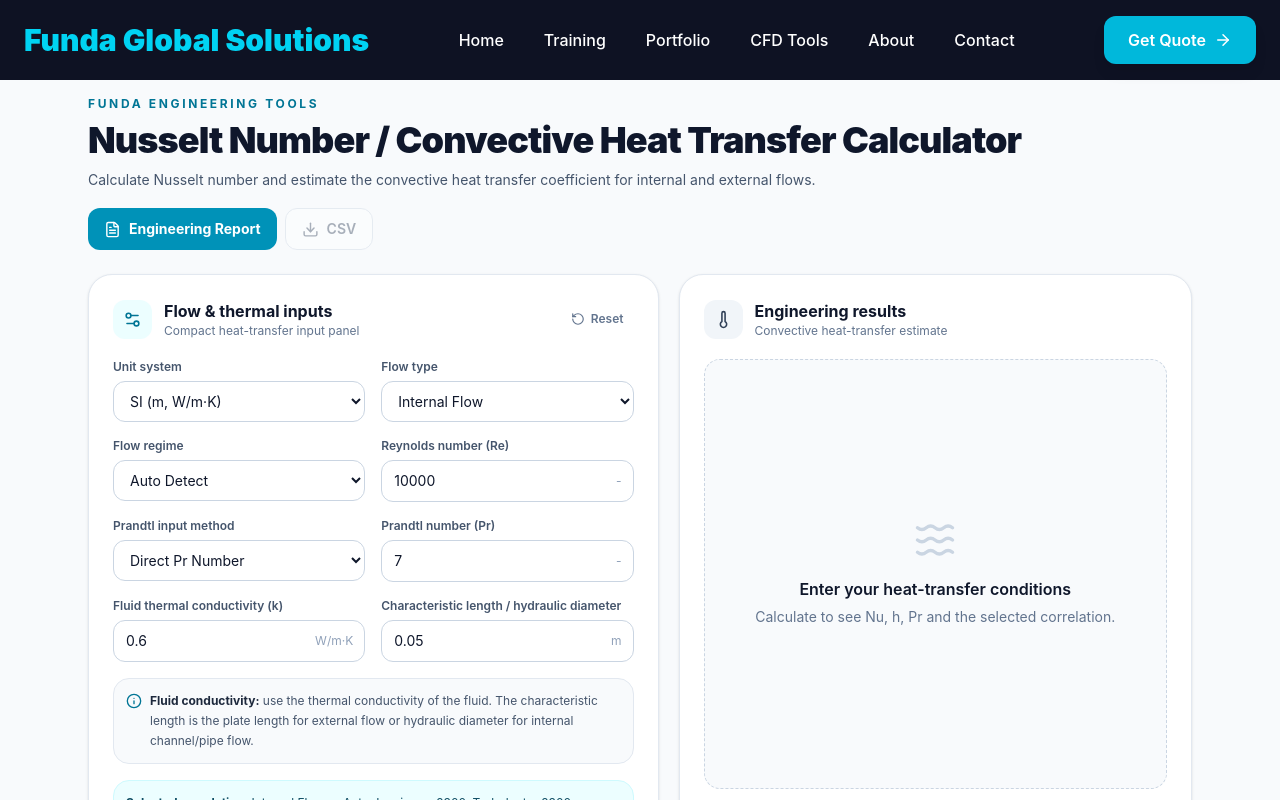
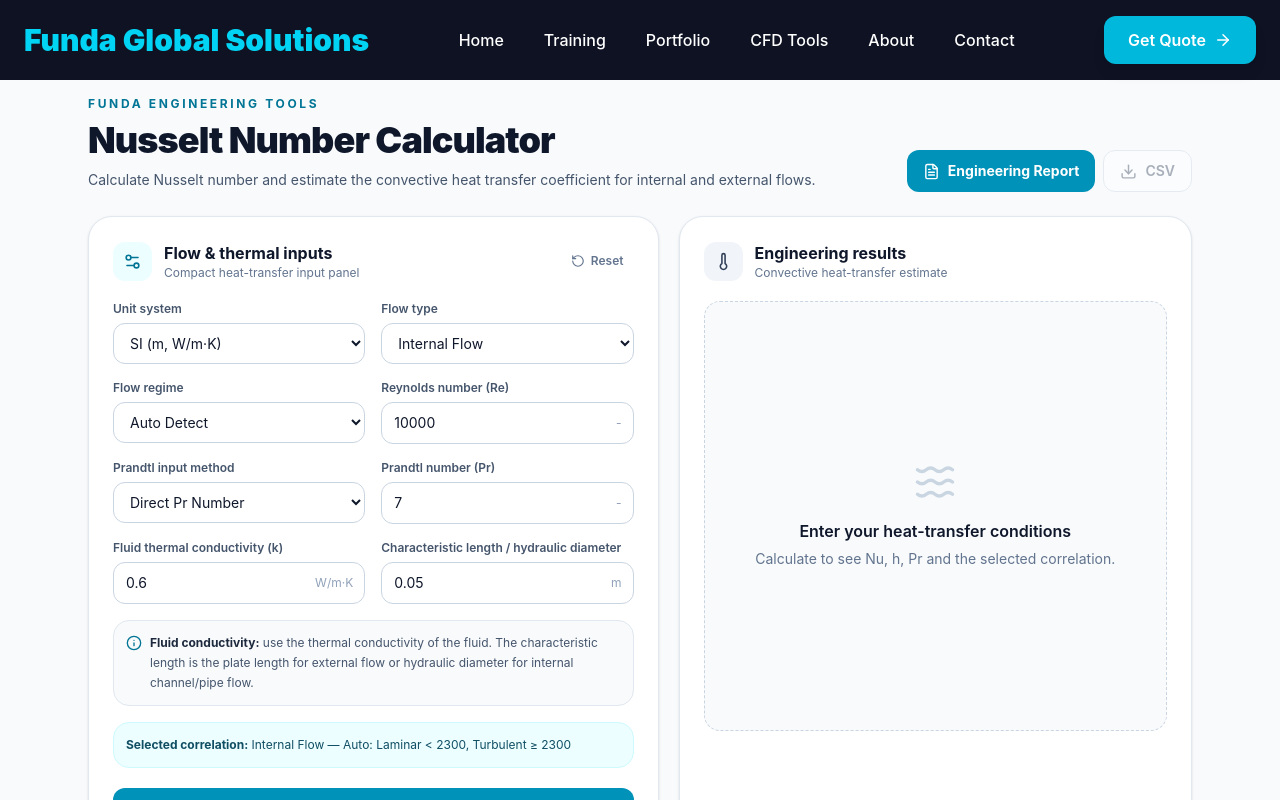
Before and after one commit to shivanand85/funda-global-solutions, a React (Vite) app: page /nusselt-calculator in a window 1280 px wide. Shown: the top 800 px of the page. Built offline with nearby package versions, Linux system fonts and the light colour scheme.

Commit message:
Change title to 'Nusselt Number Calculator'
Updated the title of the Nusselt Number calculator for clarity.

```diff
--- a/src/pages/NusseltCalculator.jsx
+++ b/src/pages/NusseltCalculator.jsx
@@ -454,7 +454,7 @@ export default function NusseltCalculator() {
                 Funda Engineering Tools
               </p>
               <h1 className="mt-2 text-3xl font-black tracking-tight sm:text-4xl">
-                Nusselt Number / Convective Heat Transfer Calculator
+                Nusselt Number Calculator
               </h1>
               <p className="mt-2 max-w-3xl text-sm leading-6 text-slate-600">
                 Calculate Nusselt number and estimate the convective heat transfer coefficient for internal and external flows.
```
